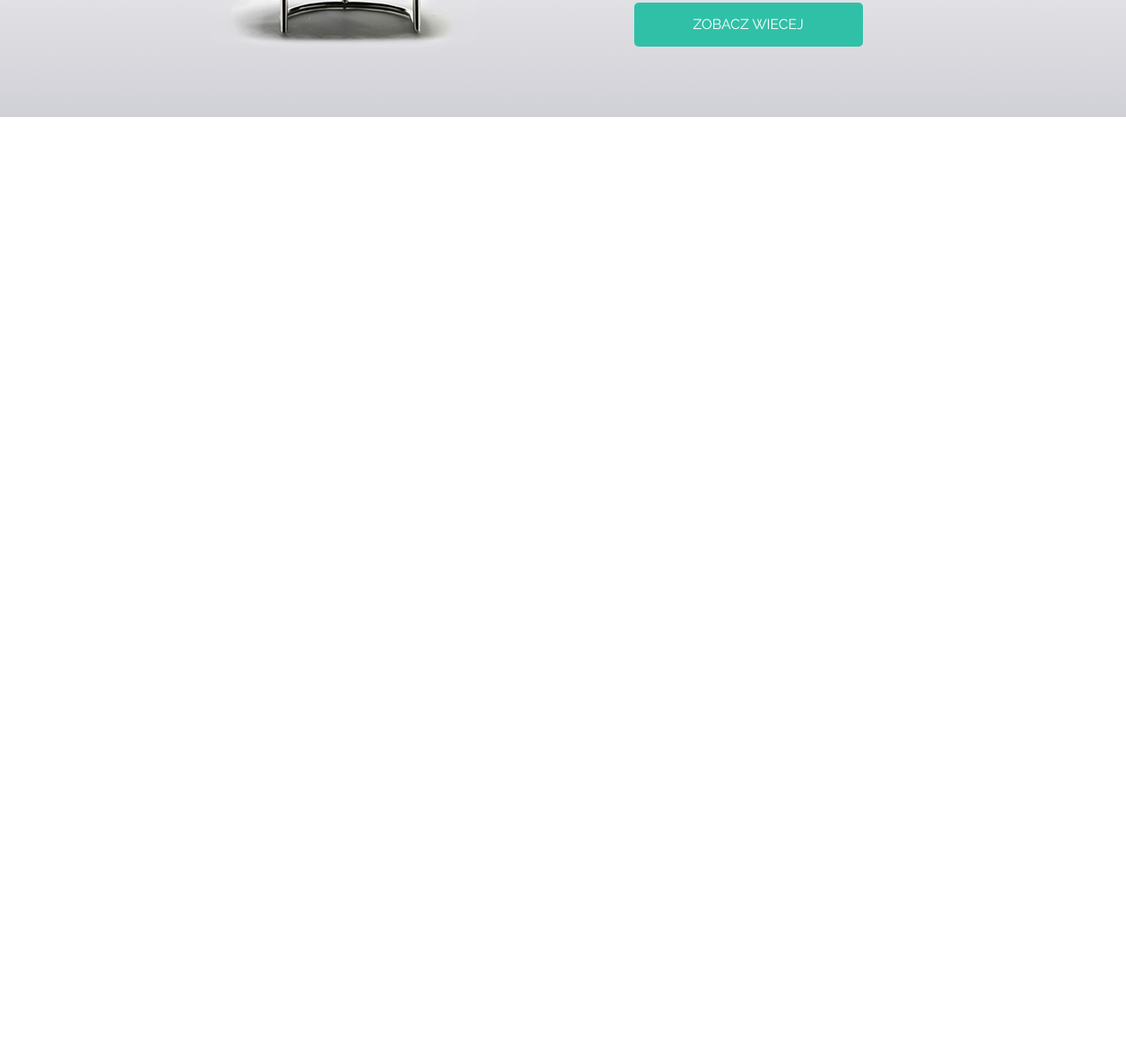
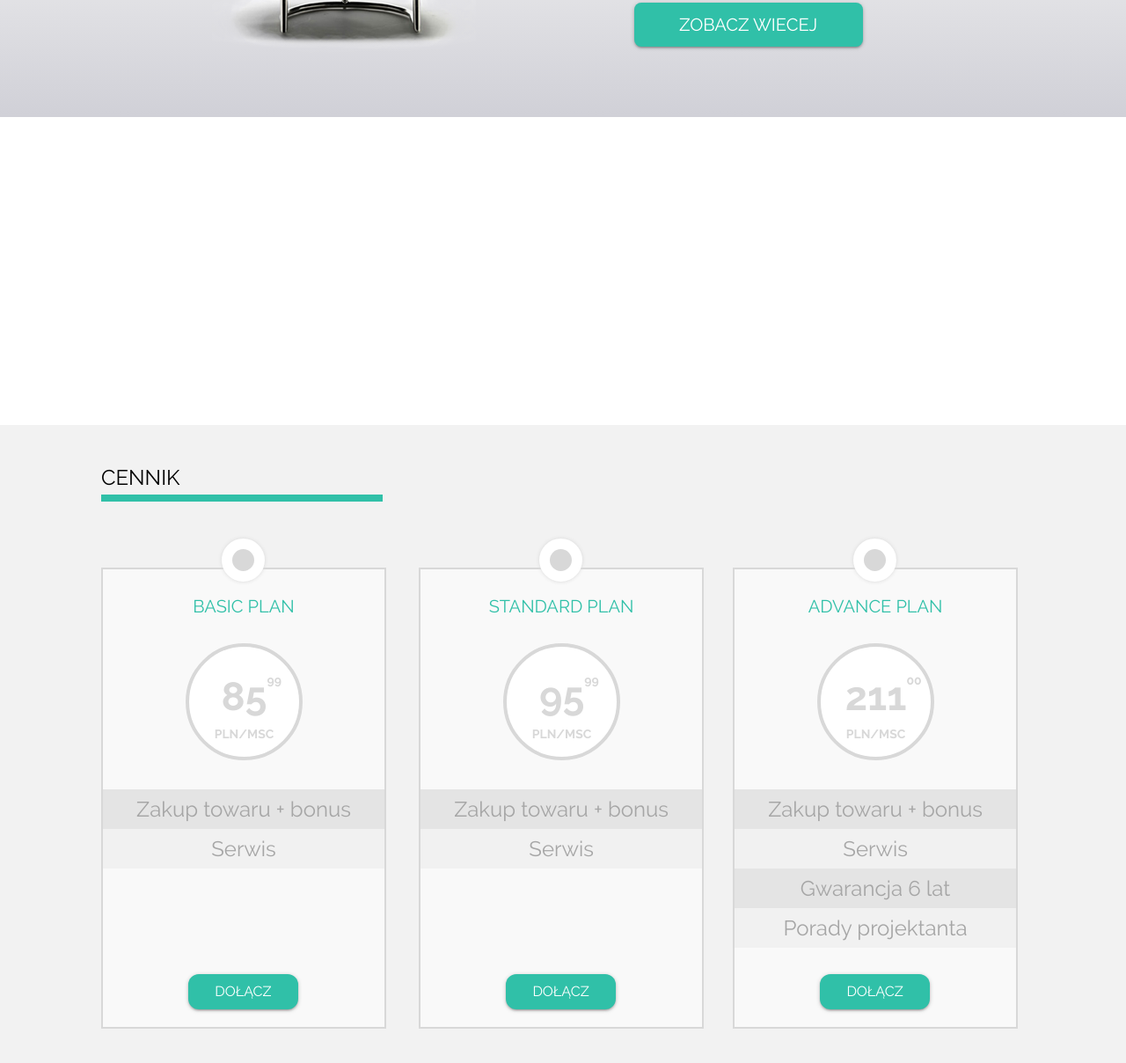
Before and after one commit to JakubKorczak/Simple-website, a plain HTML site: page index.html in a window 1280 px wide. Shown: the part 414-1622 px from the top of the page at 88% size. Before the commit the page ends 800 px from the top, so only its background shows below. Drawn offline with Linux system fonts and the light colour scheme.

Commit message:
Added draft of price section, fixed syntax and made some minor upgrades

```diff
--- a/css/style.css
+++ b/css/style.css
@@ -21,7 +21,7 @@
 
 body {
     color: white;
-  font-family: "raleway";
+    font-family: "raleway", Arial, sans-serif;
 }
 
 .main_width {
@@ -38,10 +38,6 @@ body {
 a {
     text-decoration: none;
     color: #fff;
-}
-
-a:hover {
-  color: #30c0a8;
 }
 
 /*first bar with logo & nav*/
@@ -65,13 +61,11 @@ h1 {
 
 span {
     color: #30c0a8;
-  font-family: "raleway";
     font-weight: bold;
 }
 
-.container__first > nav > ul > li {
+.block__menu > nav > ul > li {
     font-size: 14px;
-  font-family: "raleway";
     font-weight: bold;
     text-transform: uppercase;
     display: inline-block;
@@ -79,8 +73,12 @@ span {
     position: relative; /*add*/
 }
 
+.block__menu a:hover {
+    color: #30c0a8;
+}
+
 /*Pop-up menu*/
-.container__first > nav > ul > li > ul {
+.block__menu > nav > ul > li > ul {
     display: none;
     position: absolute;
     top: 0;
@@ -89,7 +87,7 @@ span {
     width: 122px;
 }
 
-.container__first > nav > ul > li > ul > li{
+.block__menu > nav > ul > li > ul > li {
     background-color: black;
     color: #fff;
     padding: 15px;
@@ -97,7 +95,7 @@ span {
     font-weight: normal;
 }
 
-.container__first > nav > ul > li > ul::after {
+.block__menu > nav > ul > li > ul::after {
     content: "";
     width: 0;
     height: 0;
@@ -110,25 +108,25 @@ span {
     border-right-color: transparent;
 }
 
-.container__first > nav > ul > li:hover:first-child {
+.block__menu > nav > ul > li:hover:first-child {
     border-bottom: 2px solid #30c0a8;
 }
 
-.container__first > nav > ul > li:hover ul {
+.block__menu > nav > ul > li:hover ul {
     display: block;
 }
 
-.container__first ul {
+.block__menu ul {
     list-style-type: none;
 }
 
-/*first middle section*/
+/*commercial section*/
 
-article.middle__first {
-  background: linear-gradient(to bottom, rgba(255,255,255,1) 0%, rgba(242,242,242,1) 47%, rgba(208,208,215,1) 100%);
+article.block__commercial {
+    background: linear-gradient(to bottom, rgba(255, 255, 255, 1) 0%, rgba(242, 242, 242, 1) 47%, rgba(208, 208, 215, 1) 100%);
 }
 
-.inside-main {
+article.block__commercial > .main_width {
     height: 500px;
 }
 
@@ -151,7 +149,7 @@ a.sign:last-child {
     float: right;
 }
 
-.left-main {
+.block__commercial--main {
     float: left;
     display: inline-block;
     width: 450px;
@@ -159,14 +157,14 @@ a.sign:last-child {
     margin-top: 172px;
 }
 
-.left-main h1 {
+.block__commercial--main h1 {
     font-size: 40px;
     text-align: center;
     display: block;
     margin-bottom: 40px;
 }
 
-.left-main p {
+.block__commercial--main p {
     text-align: center;
 }
 
@@ -174,6 +172,7 @@ img {
     float: left;
     display: inline-block;
     margin-top: 122px;
+    position: relative;
 }
 
 .button {
@@ -185,7 +184,201 @@ img {
     margin-left: auto;
     margin-right: auto;
     margin-top: 35px;
-  border-radius: 5px;
+    border-radius: 8px;
     text-align: center;
     line-height: 50px;
+    box-shadow: 0 2px 2px 0 rgba(0, 0, 0, 0.14), 0 3px 1px -2px rgba(0, 0, 0, 0.12), 0 1px 5px 0 rgba(0, 0, 0, 0.2);
 }
+
+.block__commercial--main .button a {
+    color: white;
+    font-size: 20px;
+    display: inline-block;
+    width: 260px;
+    height: 50px;
+    border-radius: 5px;
+}
+
+.button a:hover {
+    background-color: #00ab8e;
+    box-shadow: 0 8px 10px 1px rgba(0, 0, 0, 0.14), 0 3px 14px 2px rgba(0, 0, 0, 0.12), 0 5px 5px -3px rgba(0, 0, 0, 0.2);
+    border-radius: 8px;
+}
+
+/*Second middle section*/
+article.middle__second {
+    background-color: #fff;
+}
+
+.middle__second > .main_width {
+    height: 350px;
+}
+
+/*Price section*/
+article.block__price {
+    background-color: #f2f2f2;
+}
+
+.block__price > .main_width {
+    height: 760px;
+}
+
+.block__price h1 {
+    border-bottom: 8px solid #30c0a8;
+    color: black;
+    width: 320px;
+    margin-top: 45px;
+    font-size: 24px;
+    padding-bottom: 5px;
+}
+
+.block__price--box {
+    list-style: none;
+    float: left;
+}
+
+.block__price--box > li {
+    display: inline-block;
+    margin-right: 33px;
+}
+
+.block__price--box > li:last-child {
+    margin-right: 0px;
+    float: right;
+}
+
+.box {
+    position: relative;
+    width: 320px;
+    height: 520px;
+    border: 2px solid #d8d8d8;
+    margin-top: 75px;
+    background-color: rgb(249, 249, 249);
+}
+
+.box::after {
+    content: "";
+    position: absolute;
+    border-radius: 50%;
+    background-color: #d8d8d8;
+    border: 12px solid white;
+    box-shadow: 0 0 4px #d8d8d8;
+    width: 25px;
+    height: 25px;
+    top: -35px;
+    left: 135px;
+}
+
+.box--upper {
+    height: 250px;
+}
+
+.box--upper > p {
+    position: relative;
+    text-transform: uppercase;
+    font-size: 20px;
+    color: #30c0a8;
+    text-align: center;
+    padding-top: 30px;
+    padding-bottom: 30px;
+}
+
+.box--circle {
+    position: absolute;
+    background-color: #ffffff;
+    border: 4px solid #d8d8d8;
+    width: 125px;
+    height: 125px;
+    border-radius: 50%;
+    left: 94px;
+}
+
+.box--circle p {
+    font-weight: bold;
+    font-size: 45px;
+    color: #d8d8d8;
+    text-align: center;
+    padding-top: 30px;
+}
+
+.box--circle p:last-child {
+    font-size: 14px;
+    padding-top: 8px;
+    text-transform: uppercase;
+}
+
+sup {
+    position: absolute;
+    font-size: 14px;
+}
+
+.bar:nth-child(2n) {
+    background-color: rgb(228, 228, 228);
+}
+
+.bar {
+    display: block;
+    height: 45px;
+    background-color: rgb(241, 241, 241);
+    color: rgb(166, 166, 166);
+    text-align: center;
+    font-size: 24px;
+    line-height: 45px;
+}
+
+.box--button {
+    position: absolute;
+    width: 125px;
+    height: 40px;
+    line-height: 40px;
+    border-radius: 12px;
+    left: 97px;
+    bottom: 20px;
+}
+
+.box--button a {
+    display: inline-block;
+    width: 125px;
+    height: 40px;
+    line-height: 40px;
+    border-radius: 12px;
+}
+
+/*box hover*/
+.box:hover {
+    background-color: #30c0a8;
+    border-color: #30c0a8;
+}
+
+.box:hover .box--button {
+    background-color: #fff;
+}
+
+.box:hover .box--button a {
+    border-radius: 12px;
+    color: #30c0a8;
+}
+
+.box--button a:hover {
+    border-radius: 12px;
+    color: #30c0a8;
+    background-color: #ffffff;
+}
+
+.box:hover .box--circle {
+    border-color: #30c0a8;
+}
+
+.box:hover .box--circle p {
+    color: #30c0a8;
+}
+
+.box:hover .box--upper > p {
+    color: #fff;
+}
+
+.box:hover:after {
+    background-color: #fff;
+    border: 12px solid #30c0a8;
+    box-shadow: 0 0 0px #fff;
+}
--- a/index.html
+++ b/index.html
@@ -9,18 +9,19 @@
 
     <!-- Main header with navigation menu -->
     <header>
-      <div class="main_width container__first">
+      <div class="main_width block__menu">
         <h1><a href="#">sit <span>on</span> chair</a></h1>
-        <nav>
+        <nav class="clearfix">
           <ul>
             <li>
               <a href="#">o firmie</a>
+
                 <ul>
                   <li>
                     <a href="#"> Aktualności </a>
                   </li>
                   <li>
-                  <a href="#"> Nasz team</a>
+                    <a href="#"> Nasz team </a>
                   </li>
                   <li>
                     <a href="#"> Historia </a>
@@ -35,24 +36,25 @@
               <a href="#">kontakt</a>
             </li>
           </ul>
+        </nav>
       </div>
     </header>
 
     <!-- First section -->
-    <article class="middle__first">
-      <div class="main_width inside-main">
+    <article class="block__commercial">
+      <div class="main_width">
 
         <a class="sign" href="#">&#60;</a>
 
         <img src="images/black_chair.png" alt="black chair">
-          <div class="left-main">
+          <div class="block__commercial--main">
             <h1>sit <span>on</span> our <span>chair</span></h1>
             <p>Lorem ipsum dolor sit amet enim. Etiam ullamcorper.
                Suspendisse a pellentesque dui, non felis. Maecenas malesuada elit lectus felis,
                malesuada ultricies. Curabitur et ligula.
                Ut molestie a, ultricies porta urna.</p>
                <div class="button">
-                 zobacz wiecej
+                 <a href="#">zobacz wiecej</a>
                </div>
           </div>
 
@@ -61,6 +63,77 @@
       </div>
     </article>
 
+    <!-- Second section -->
+    <article class="middle__second">
+      <div class="main_width">
+
+      </div>
+    </article>
+
+    <!-- Price section -->
+    <article class="block__price">
+      <div class="main_width">
+
+        <h1>cennik</h1>
+
+        <ul class="block__price--box clearfix">
+          <li>
+            <div class="box">
+              <div class="box--upper">
+                <p>basic plan</p>
+                <div class="box--circle">
+                  <p> 85 <sup>99</sup></p>
+                  <p>pln/msc</p>
+                </div>
+              </div>
+              <p class="bar">Zakup towaru + bonus</p>
+              <p class="bar">Serwis</p>
+              <div class="button box--button">
+                <a href="#">dołącz</a>
+              </div>
+            </div>
+
+          </li>
+          <li>
+            <div class="box">
+              <div class="box--upper">
+                <p>standard plan</p>
+                <div class="box--circle">
+                  <p> 95 <sup>99</sup></p>
+                  <p>pln/msc</p>
+                </div>
+              </div>
+              <p class="bar">Zakup towaru + bonus</p>
+              <p class="bar">Serwis</p>
+              <div class="button box--button">
+                <a href="#">dołącz</a>
+              </div>
+            </div>
+
+          </li>
+          <li>
+            <div class="box">
+              <div class="box--upper">
+                <p>advance plan</p>
+                <div class="box--circle">
+                  <p> 211 <sup>00</sup></p>
+                  <p>pln/msc</p>
+                </div>
+              </div>
+              <p class="bar">Zakup towaru + bonus</p>
+              <p class="bar">Serwis</p>
+              <p class="bar">Gwarancja 6 lat</p>
+              <p class="bar">Porady projektanta</p>
+              <div class="button box--button">
+                <a href="#">dołącz</a>
+              </div>
+            </div>
+
+          </li>
+        </ul>
+
+      </div>
+    </article>
 
   </body>
 </html>
```
Also changed, not shown: README.md. Lines whose indentation alone changed are shown as unchanged.
